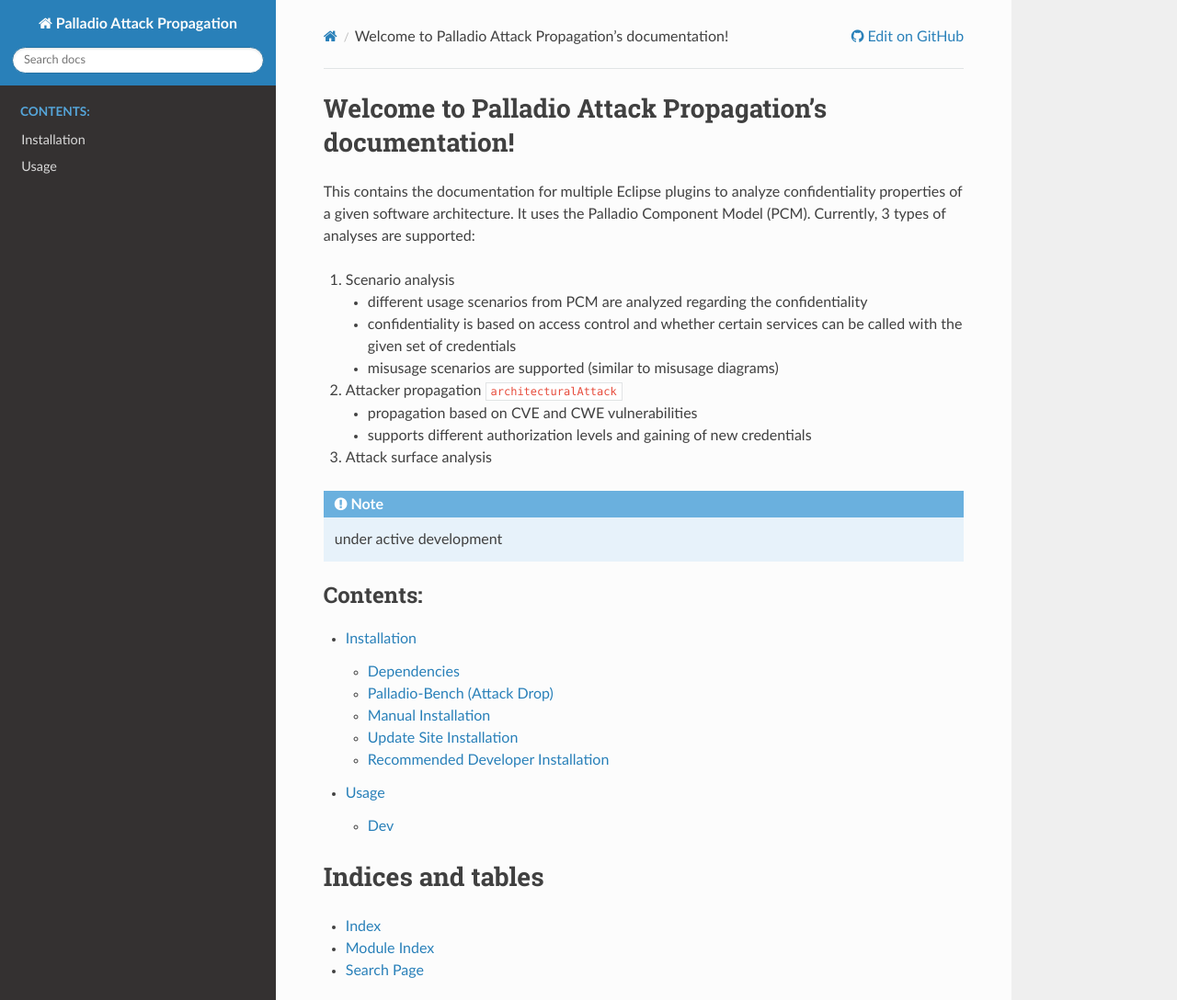
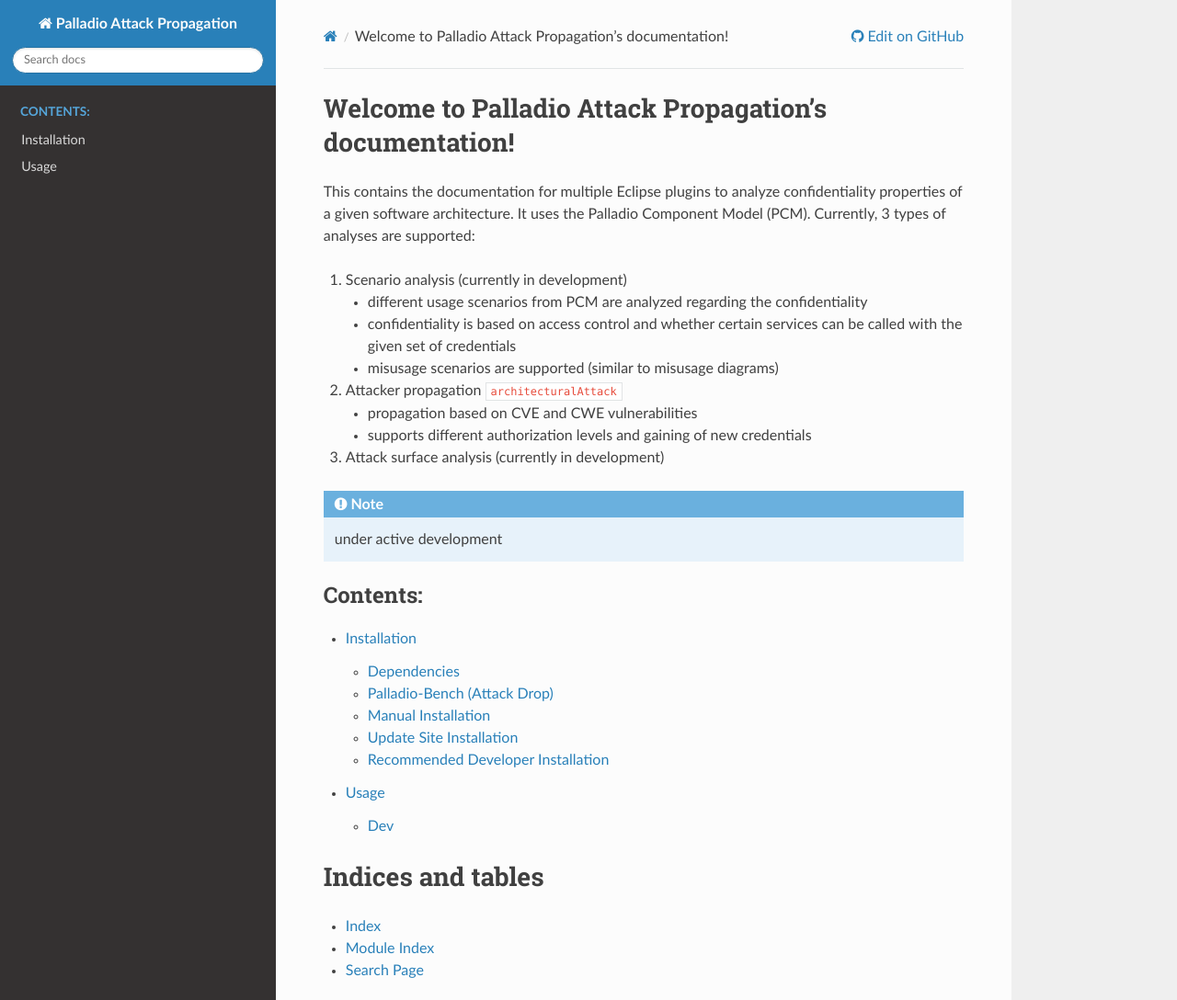
Before and after one commit to FluidTrust/attack-propagation-doc, a Sphinx documentation site: the page built from docs/source/index.rst, in a window 1280 px wide and 1381 px high, cut to the strip 0-1088 px from the top of the window. Shown: the whole strip at 92% size. Built offline with Sphinx 7.4.7 and the Read the Docs theme 2.0.0, drawn with Linux system fonts in a browser that asks for light colours; cross-references to code outside the pages are shown as plain code.

Commit message:
Update index.rst

```diff
--- a/docs/source/index.rst
+++ b/docs/source/index.rst
@@ -10,7 +10,7 @@
 
 This contains the documentation for multiple Eclipse plugins to analyze confidentiality properties of a given software architecture. It uses the Palladio Component Model (PCM). Currently, 3 types of analyses are supported:
 
-#. Scenario analysis
+#. Scenario analysis (currently in development)
 
    * different usage scenarios from PCM are analyzed regarding the confidentiality
    * confidentiality is based on access control and whether certain services can be called with the given set of credentials
@@ -21,7 +21,7 @@
    * propagation based on CVE and CWE vulnerabilities
    * supports different authorization levels and gaining of new credentials
 
-#. Attack surface analysis
+#. Attack surface analysis (currently in development)
 
 
 .. note::
```
